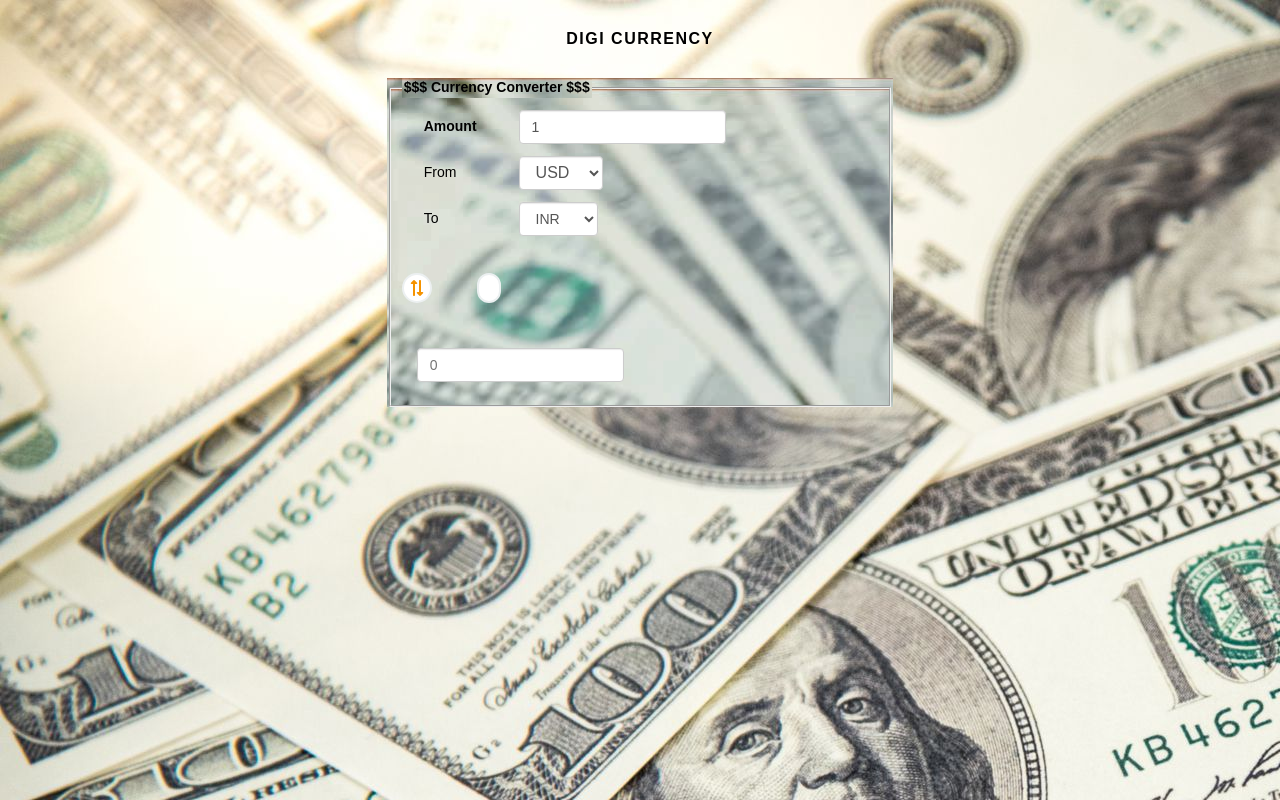
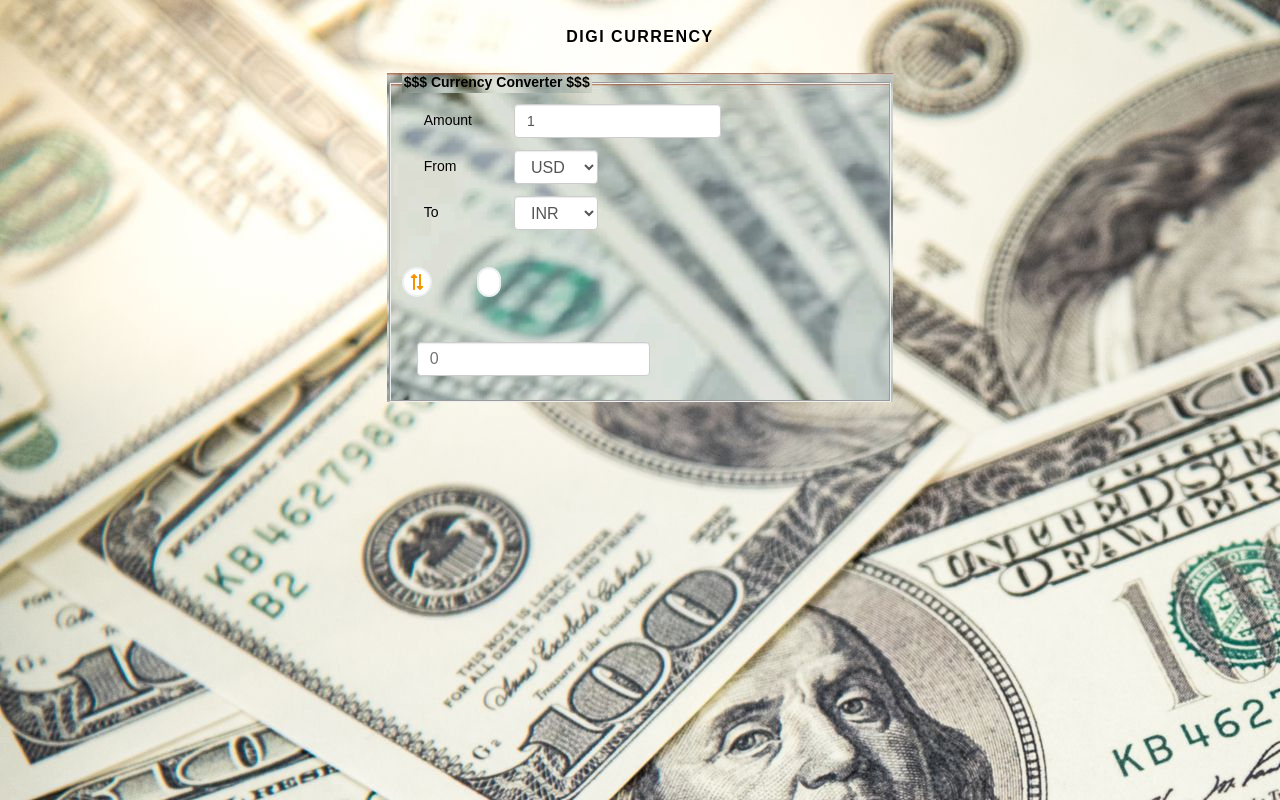
Before and after one commit to RamaniRavi/digi_currency.github.io, a plain HTML site: page index.html in a window 1280 px wide. Drawn offline with Linux system fonts and the light colour scheme; no server answers; a web font is replaced by a local one.

Commit message:
third commit

```diff
--- a/index.html
+++ b/index.html
@@ -3,7 +3,7 @@
 <html lang="en" >
 <head>
   <meta charset="UTF-8">
-  <title>JavaScript Currency Converter | Webdevtrick.com</title>
+  <title>Digi Currency</title>
   <link rel='stylesheet' href='https://cdnjs.cloudflare.com/ajax/libs/font-awesome/5.10.2/css/all.min.css'>
   <link rel="stylesheet" href="style.css">
 
@@ -11,13 +11,13 @@
 <body>
 <div class="container">
 
-<h2 class="h22"><strong>Digi Currency</strong></h2>
+<h1 class="h11"><strong>Digi Currency</strong></h1>
 <div class="main">
 	<fieldset class="scheduler-border">
 		<legend class="scheduler-border"><strong>$$$ Currency Converter $$$</strong></legend>
 <table>
 	<tr>
-		<td><strong>Amount</strong></td>
+		<td>Amount</td>
 		<td><input type="number" id="from_ammount" placeholder="0" value=1 class="form-control"></td>
 	</tr>
 
--- a/style.css
+++ b/style.css
@@ -22,7 +22,7 @@ body {
     line-height: 1.42;
     font-family: Arial, Helvetica, sans-serif;
 }
-.h22{
+.h11{
 	text-align: center;
 	font-family: Cabin Condensed, sans-serif;
 	font-size: 16px;
@@ -35,7 +35,7 @@ body {
 	letter-spacing: 1.5px;
 	text-shadow: px 0px 13px rgba(226, 3, 3, 0.993);
 }
-#from_currency{
+#from_currency ,#to_currency{
 	font-size: 16px;
 }
 /* .scheduler-border{
@@ -133,6 +133,7 @@ select:focus, input:focus, button:focus {
 
 #to_ammount{
 	margin: 15px 15px;
+	font-size: 16px;
 }
 
 .scheduler-border{
```
Also changed, not shown: 2.jpg (deleted), 2.png (deleted), Currency.jpg (deleted), favicon.ico (added), icon.png (added).
